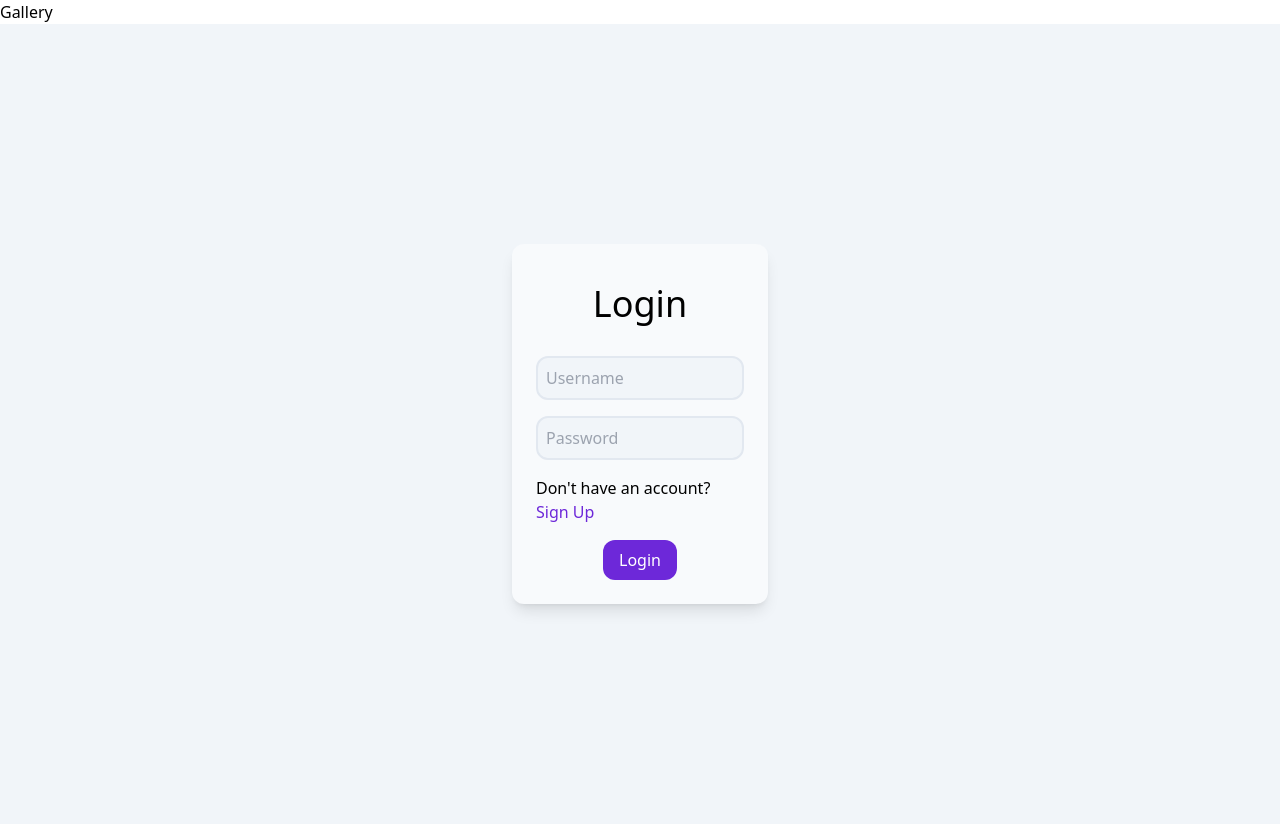
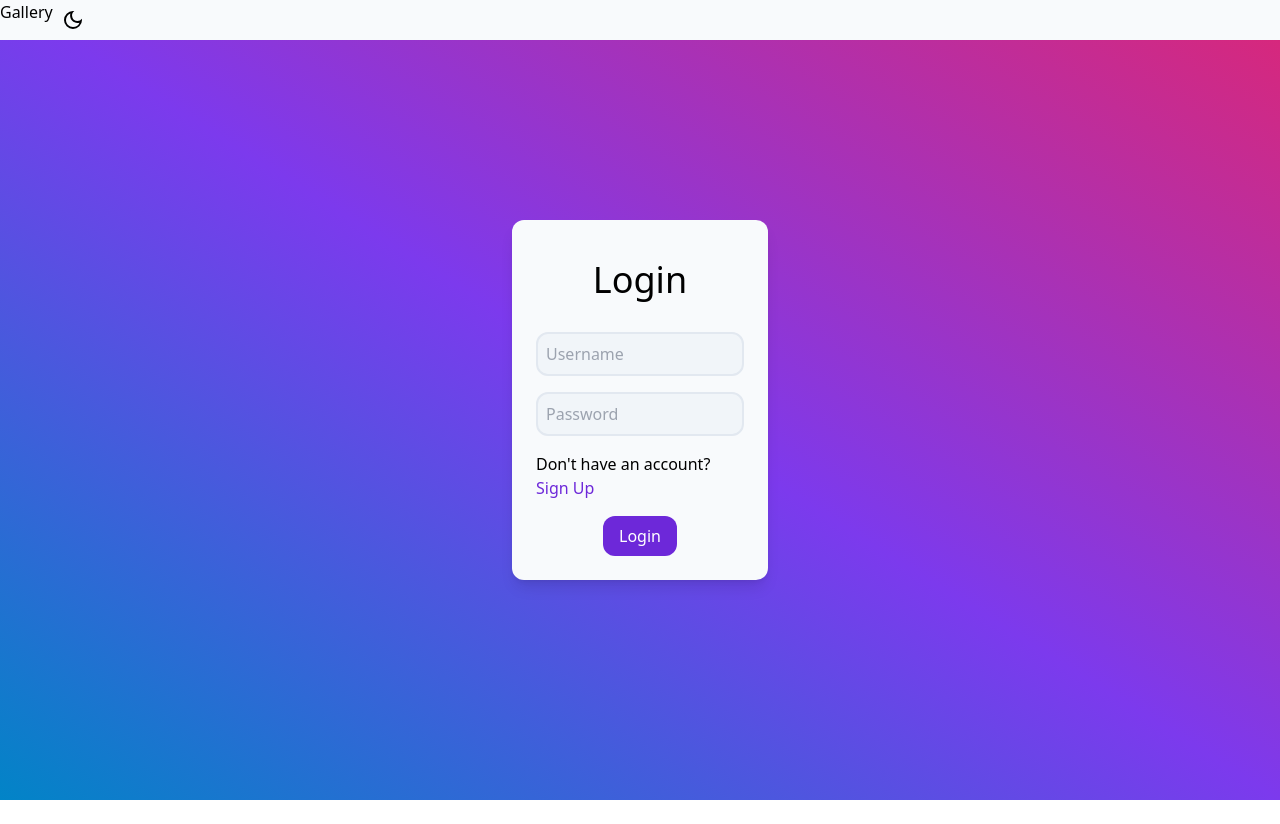
Before and after one commit to Erikyy/Gallery, a React (Vite) app in the folder fe/: page /login in a window 1280 px wide. After the commit the page ends 800 px from the top, so only its background shows below. Built offline with nearby package versions, Linux system fonts and the light colour scheme.

Commit message:
Changed light theme bg color and added header

```diff
--- a/fe/src/app/App.tsx
+++ b/fe/src/app/App.tsx
@@ -3,16 +3,20 @@ import { BrowserRouter, Route, Routes } from 'react-router-dom';
 import Header from '../common/components/Header';
 import { Login } from '../pages/Login';
 import AuthProvider from '../utils/auth';
+import { ThemeProvider } from '../utils/ThemeProvider';
 import './App.css';
 
 const App: FC = () => {
   return (
     <AuthProvider>
       <BrowserRouter>
-        <Header />
-        <Routes>
-          <Route path="/login" element={<Login />} />
-        </Routes>
+        <ThemeProvider>
+          <Header />
+          <Routes>
+            <Route path="/login" element={<Login />} />
+            <Route path="/signup" />
+          </Routes>
+        </ThemeProvider>
       </BrowserRouter>
     </AuthProvider>
   );
--- a/fe/src/common/components/Header.tsx
+++ b/fe/src/common/components/Header.tsx
@@ -1,11 +1,13 @@
 import { FC } from 'react';
+import { ThemeToggle } from '../../utils/ThemeProvider';
 
 const Header: FC = () => {
   return (
-    <header>
-      <div className="flex flex-row">
-        <div>Gallery</div>
+    <header className="flex flex-row fixed bg-slate-50 dark:bg-neutral-800 w-full transition-all duration-300">
+      <div className="">
+        <div className="dark:text-white transition-all">Gallery</div>
       </div>
+      <ThemeToggle />
     </header>
   );
 };
--- a/fe/src/common/components/LoginForm.tsx
+++ b/fe/src/common/components/LoginForm.tsx
@@ -20,7 +20,7 @@ const LoginForm: FC<LoginFormProps> = ({ onSubmit }) => {
   return (
     <form
       onSubmit={handleSubmit}
-      className="shadow-lg bg-slate-50 p-6 rounded-xl xl:w-1/5 lg:w-2/5 md:w-3/5 sm:w-4/5 transition-width ease delay-300"
+      className="shadow-lg bg-slate-50 dark:bg-neutral-800 flex flex-col justify-center w-full h-full sm:h-auto p-6 sm:rounded-xl xl:w-1/5 lg:w-2/5 md:w-3/5 sm:w-5/6 transition-all ease-in-out duration-300"
     >
       <div className="flex flex-col space-y-4 w-full items-center">
         <h1 className="text-4xl p-4">Login</h1>
--- a/fe/src/pages/Login.tsx
+++ b/fe/src/pages/Login.tsx
@@ -5,7 +5,7 @@ import { useAuth } from '../utils/auth';
 export const Login: FC = () => {
   const auth = useAuth();
   return (
-    <div className="flex h-screen justify-center items-center bg-slate-100">
+    <div className="flex h-screen justify-center items-center  bg-gradient-to-tr from-sky-600 dark:from-sky-900 via-violet-600 dark:via-indigo-900 to-pink-600 dark:to-pink-900 transition-all">
       <LoginForm
         onSubmit={(username: string, password: string) => {
           console.log(username, password);
--- /dev/null
+++ b/fe/src/pages/Signup.tsx
@@ -0,0 +1,7 @@
+import { FC } from 'react';
+
+const Signup: FC = () => {
+  return <div className="flex h-screen justify-center items-center bg-slate-200"></div>;
+};
+
+export default Signup;
--- /dev/null
+++ b/fe/src/utils/ThemeProvider.tsx
@@ -0,0 +1,64 @@
+import React, { useContext, useEffect } from 'react';
+import { MdOutlineDarkMode, MdOutlineLightMode } from 'react-icons/md';
+
+interface ThemeContextType {
+  theme: string;
+  setTheme: (theme: string) => void;
+}
+
+const getInitialTheme = () => {
+  if (typeof window !== 'undefined' && window.localStorage) {
+    const storedPrefs = window.localStorage.getItem('color-theme');
+    if (typeof storedPrefs === 'string') {
+      return storedPrefs;
+    }
+
+    const userMedia = window.matchMedia('(prefers-color-scheme: dark)');
+    if (userMedia.matches) {
+      return 'dark';
+    }
+  }
+
+  return 'light'; // light theme as the default;
+};
+
+export const ThemeContext = React.createContext<ThemeContextType>({
+  theme: 'light',
+  setTheme: () => {},
+});
+
+export const ThemeProvider: React.FC = ({ children }) => {
+  const [theme, setTheme] = React.useState(getInitialTheme());
+
+  const setRootClassTheme = (rootTheme: string) => {
+    const root = window.document.documentElement;
+    const isDark = rootTheme === 'dark';
+    root.classList.remove(isDark ? 'light' : 'dark');
+    root.classList.add(rootTheme);
+    localStorage.setItem('theme', rootTheme);
+  };
+
+  useEffect(() => {
+    setRootClassTheme(theme);
+  }, [theme]);
+  return <ThemeContext.Provider value={{ theme, setTheme }}>{children}</ThemeContext.Provider>;
+};
+
+export const ThemeToggle: React.FC = () => {
+  const { theme, setTheme } = useContext(ThemeContext);
+  return (
+    <button
+      onClick={() => {
+        if (theme === 'dark') setTheme('light');
+        if (theme === 'light') setTheme('dark');
+      }}
+      className="p-2 rounded-lg  hover:bg-neutral-600"
+    >
+      {theme === 'dark' ? (
+        <MdOutlineLightMode className="text-white w-6 h-6" />
+      ) : (
+        <MdOutlineDarkMode className="w-6 h-6" />
+      )}
+    </button>
+  );
+};
--- a/fe/tailwind.config.js
+++ b/fe/tailwind.config.js
@@ -1,9 +1,30 @@
 module.exports = {
   content: ['./index.html', './src/**/*.{vue,js,ts,jsx,tsx}'],
+  darkMode: 'class',
   theme: {
     extend: {
       transitionProperty: {
         width: 'width',
+        height: 'height',
+      },
+      animation: {
+        gradient: 'gradient 15s ease infinite',
+      },
+      keyframes: {
+        gradient: {
+          '0%': {
+            'background-position': '0% 50%',
+          },
+          '50%': {
+            'background-position': '100% 50%',
+          },
+          '100%': {
+            'background-position': '0% 50%',
+          },
+        },
+      },
+      backgroundSize: {
+        gradient: '200% 200%',
       },
     },
   },
```
